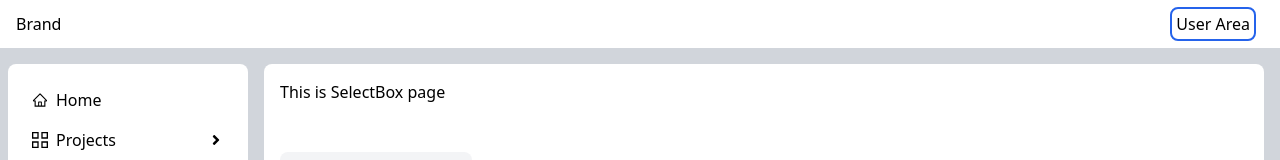
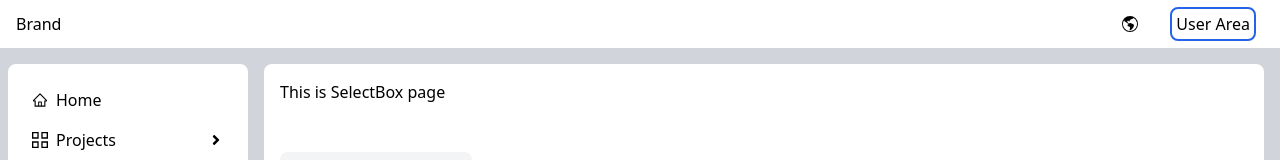
Before and after one commit to joaquinmezzano/portfolio, a Next.js app: page /singular/selectbox in a window 1280 px wide. Shown: the top 160 px of the page. Built offline with nearby package versions, Linux system fonts and the light colour scheme.

Commit message:
Language Select Box added

```diff
--- /dev/null
+++ b/components/layout/LanguageSelectBox.jsx
@@ -0,0 +1,57 @@
+"use client";
+import "/node_modules/flag-icons/css/flag-icons.min.css";
+
+import React, { useState } from "react";
+import Link from "next/link";
+import { BsGlobeAmericas } from "react-icons/bs";
+
+const languages = [
+  { id: 1, flag: "fi fi-us", route: "/en" },
+  { id: 2, flag: "fi fi-ar", route: "/es" },
+];
+
+const LanguageSelectBox = () => {
+  const [open, setOpen] = useState(false);
+
+  return (
+    <>
+      <div className="flex flex-col justify-center items-center relative z-30">
+        <div
+          onClick={() => setOpen((prev) => !prev)}
+          className="p-2 cursor-pointer"
+        >
+          <span className="text-2x1">
+            <BsGlobeAmericas />
+          </span>
+        </div>
+        <div
+          className={`flex flex-col bg-orange-100 w-16 rounded-lg ${
+            open ? "opacity-100 h-auto" : "opacity-0 h-0"
+          } transition-all duration-200 overflow-hidden absolute top-12 right-8`}
+        >
+          {languages.map((item) => (
+            <div
+              key={item}
+              onClick={() => {
+                setOpen(false);
+              }}
+              className={`flex justify-center items-center p-2 hover:bg-orange-300 cursor-pointer`}
+            >
+              <Link href={item.route}>
+                <span className={item.flag}></span>
+              </Link>
+            </div>
+          ))}
+        </div>
+      </div>
+      <div
+        onClick={() => setOpen(false)}
+        className={`bg-gray-400 fixed inset-0 opacity-50 z-0 ${
+          open ? "block" : "hidden"
+        }`}
+      ></div>
+    </>
+  );
+};
+
+export default LanguageSelectBox;
--- a/components/layout/MainHeader.jsx
+++ b/components/layout/MainHeader.jsx
@@ -4,6 +4,7 @@ import { MenuContext } from "@/context/MenuContext";
 import React, { useContext } from "react";
 import { FaBars } from "react-icons/fa";
 import UserAreaSelectBox from "./UserAreaSelectBox";
+import LanguageSelectBox from "./LanguageSelectBox";
 
 const MainHeader = () => {
   const { toggle } = useContext(MenuContext);
@@ -11,6 +12,9 @@ const MainHeader = () => {
     <div className="bg-white flex justify-between items-center px-4 h-12 mb-4">
       <div>Brand</div>
       <div className="flex justify-center items-center gap-4">
+        <div>
+          <LanguageSelectBox />
+        </div>
         <div onClick={toggle} className="lg:hidden">
           <FaBars className="cursor-pointer" />
         </div>
--- a/package.json
+++ b/package.json
@@ -9,6 +9,7 @@
     "lint": "next lint"
   },
   "dependencies": {
+    "flag-icons": "^7.2.3",
     "next": "14.2.14",
     "react": "^18",
     "react-dom": "^18",
```
Also changed, not shown: 1 other file (tests, documents, lock files or other folders).
